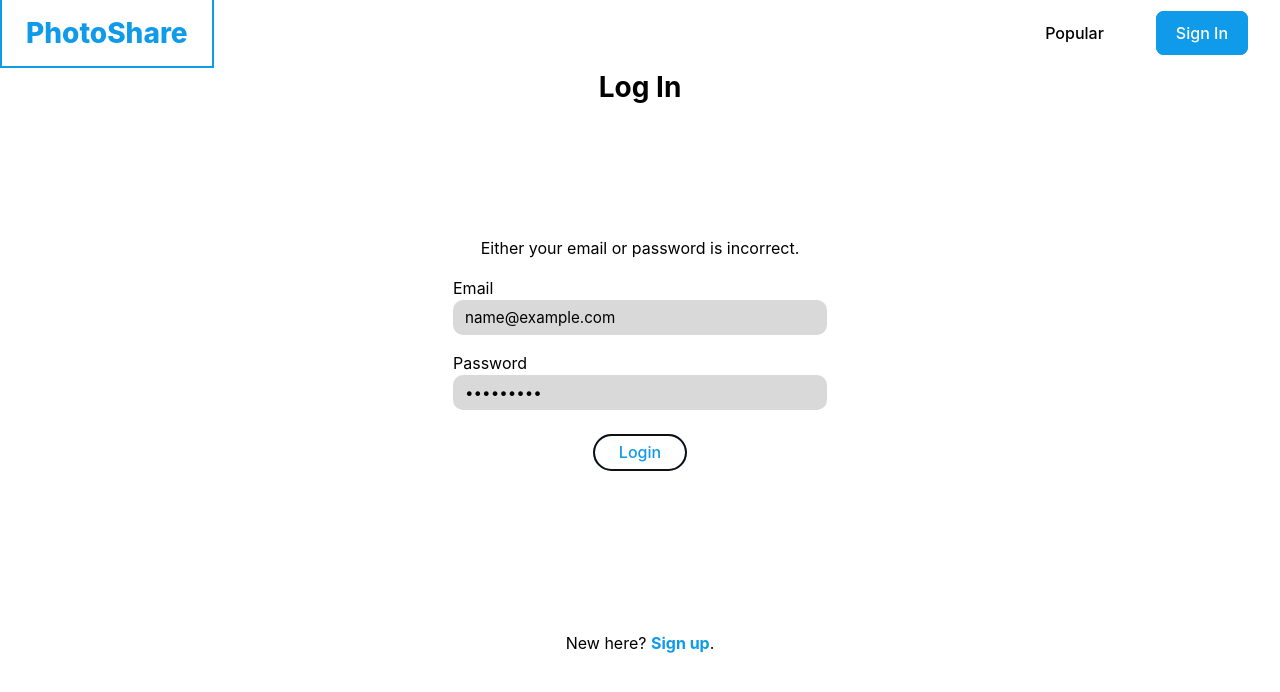
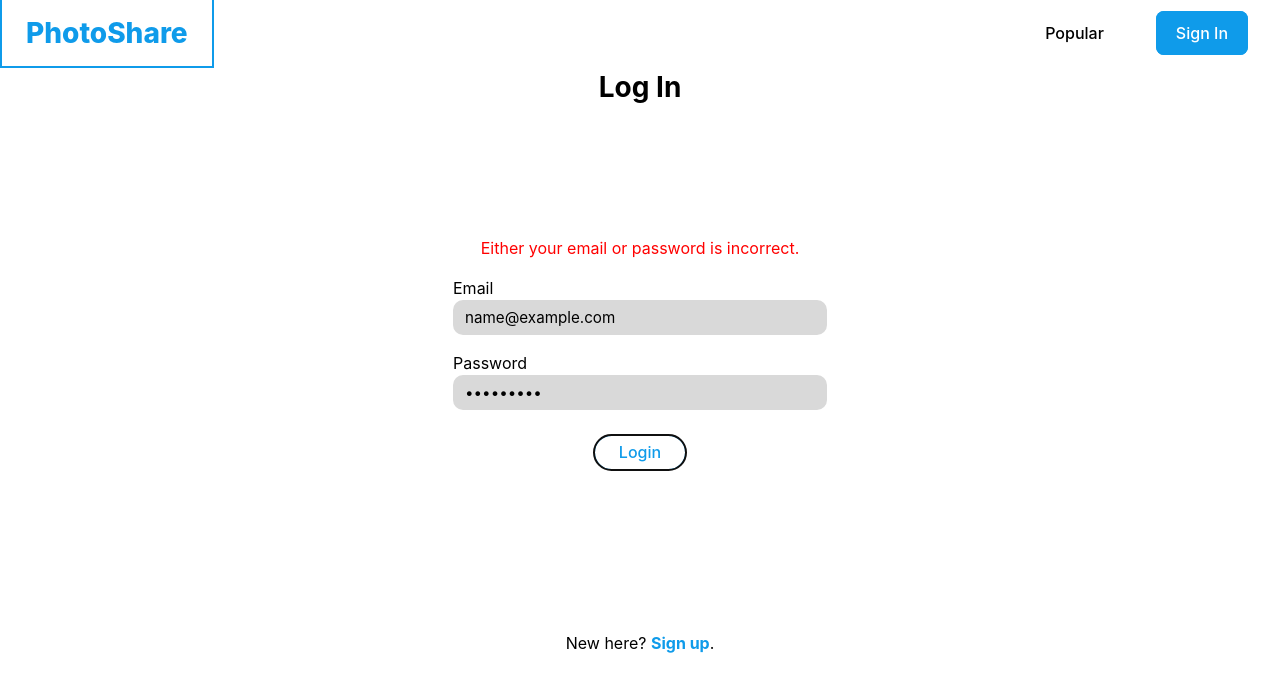
Before and after one commit to likhity/photoshare-frontend, a React (Vite) app: page /login in a window 1280 px wide. Both pictures are taken after typing "name@example.com", "Sample123" into the empty fields and a click on the button "Login". Shown: the top 692 px of the page. Built offline with nearby package versions, Linux system fonts and the light colour scheme; no server answers.

Commit message:
PSF-2 Red color for error text for login page

```diff
--- a/src/routes/css/login.css
+++ b/src/routes/css/login.css
@@ -35,6 +35,10 @@
     padding: 0.4rem 1.5rem;
 }
 
+.login-error {
+    color: red;
+}
+
 .new-here {
     margin-top: 10rem;
 }
--- a/src/routes/login.jsx
+++ b/src/routes/login.jsx
@@ -35,7 +35,7 @@ export default function LoginPage() {
                 <form className='login-form' onSubmit={submitHandler}>
                     {
                         error
-                        ? <p className="error">Either your email or password is incorrect.</p>
+                        ? <p className="login-error">Either your email or password is incorrect.</p>
                         : <></>
                     }
                     <label htmlFor="email">Email</label>
```
